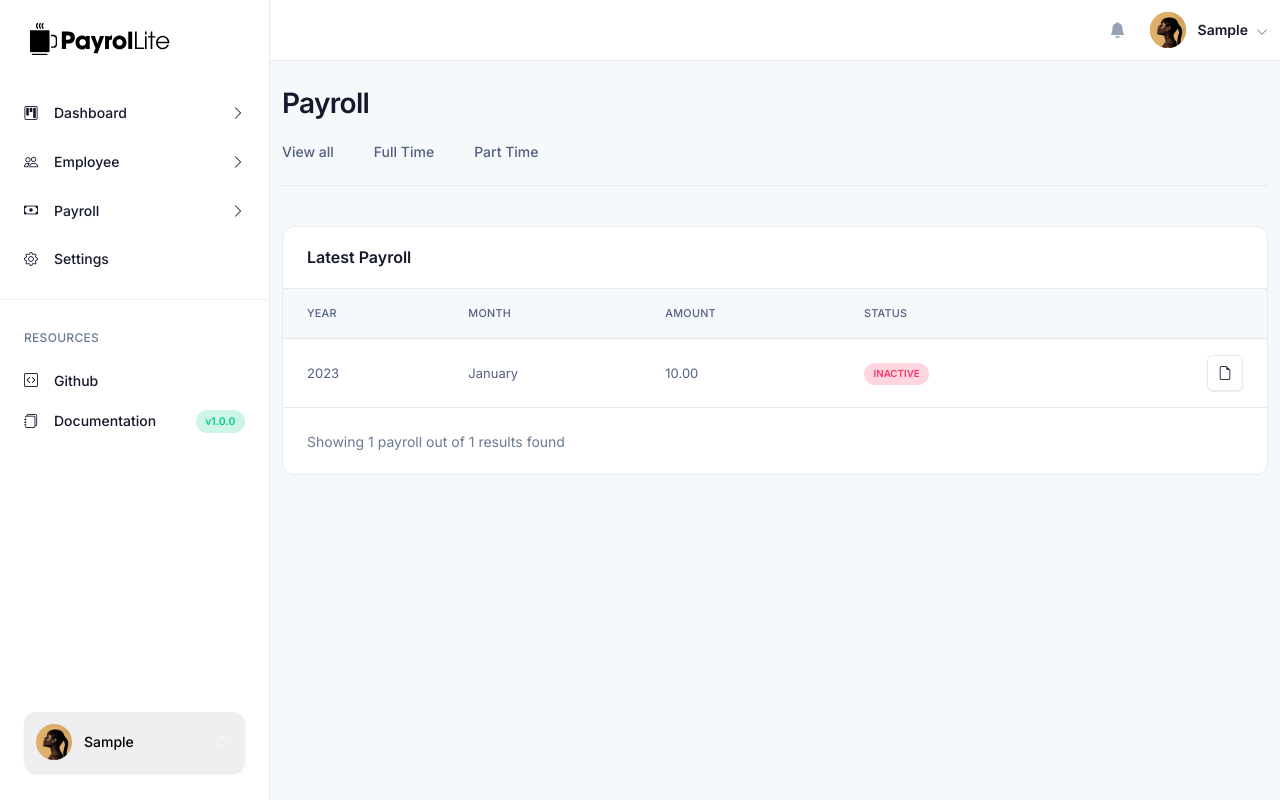
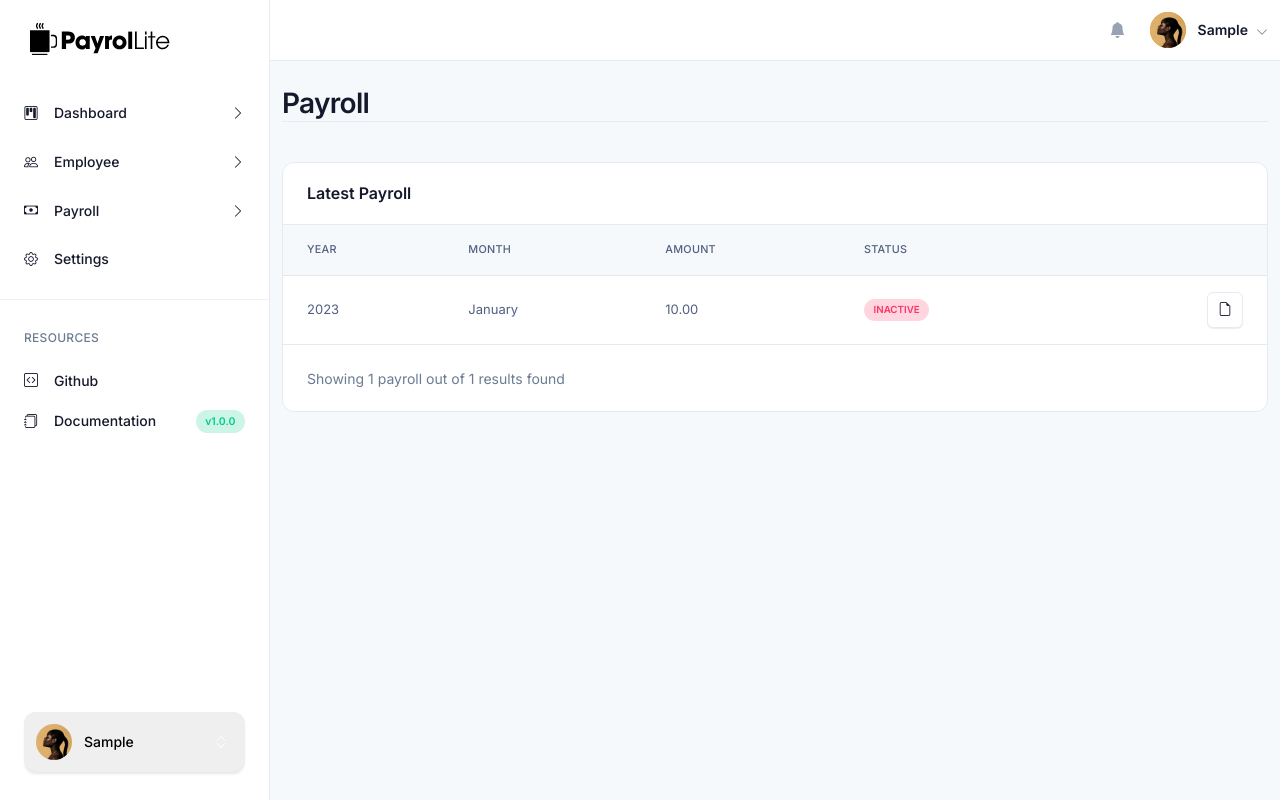
Before and after one commit to gydox/django-payroll, a Django app: page /payroll/ in a window 1280 px wide. Run offline with Django 4.2, Linux system fonts and the light colour scheme; a user stored in the database is signed in; tables that the repository leaves empty hold one stand-in row (values such as "Sample post"); parts of the project's set-up code (start-up, migrations or seed data) failed here and were passed over; some libraries are stand-ins or nearby versions.

Commit message:
comment out unused navigation

```diff
--- a/app/payroll/templates/payroll/header.html
+++ b/app/payroll/templates/payroll/header.html
@@ -12,7 +12,7 @@
             </div>
           </div>
         </div>
-        <ul class="nav nav-tabs overflow-x border-0">
+        {% comment %} <ul class="nav nav-tabs overflow-x border-0">
           <li class="nav-item">
             <a href="{% url 'employee:employee_list' %}" class="nav-link {% if request.path == '/employee/' %}active{% endif %}">View all</a>
           </li>
@@ -21,7 +21,7 @@
           </li>
           <li class="nav-item">
             <a href="{% url 'employee:part_time_employees' %}" class="nav-link {% if request.path == '/employee/part_time' %}active{% endif %}">Part Time</a>
-          </li>
+          </li> {% endcomment %}
         </ul>
       </div>
     </div>
```
